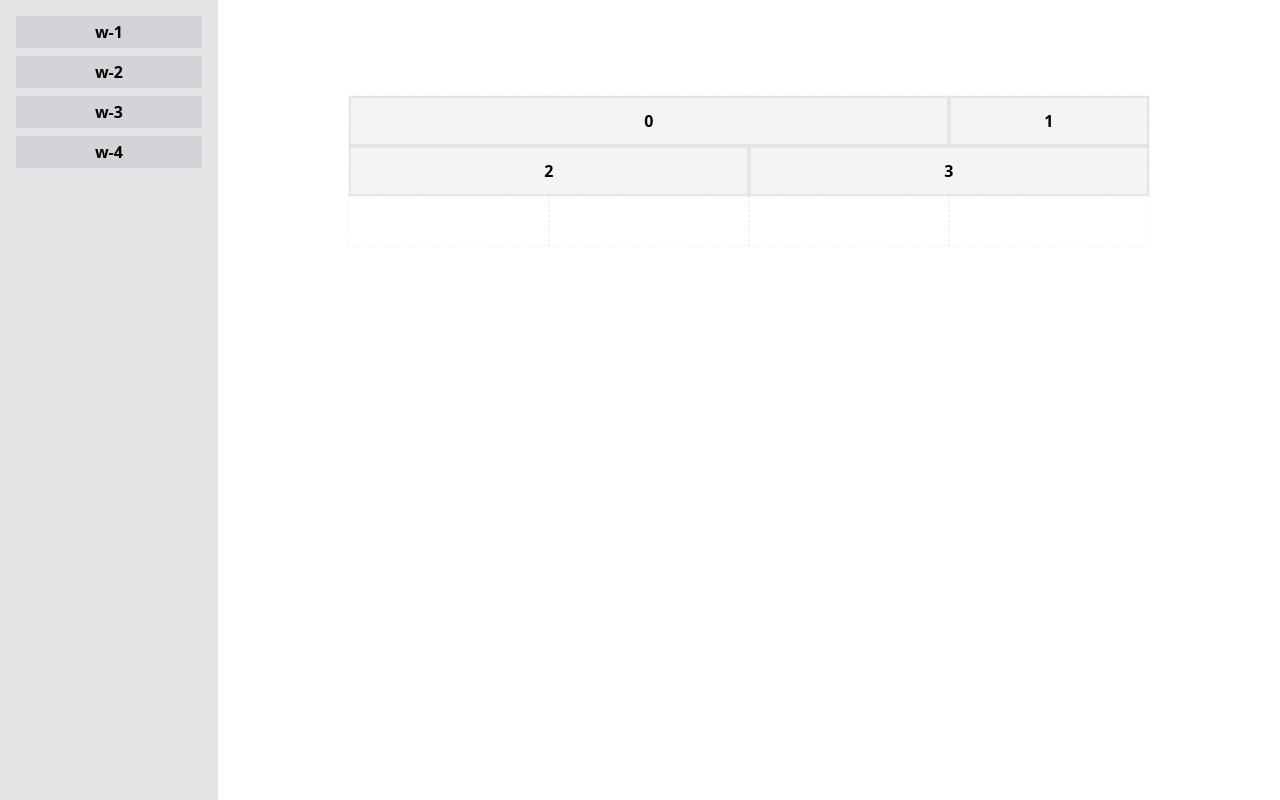
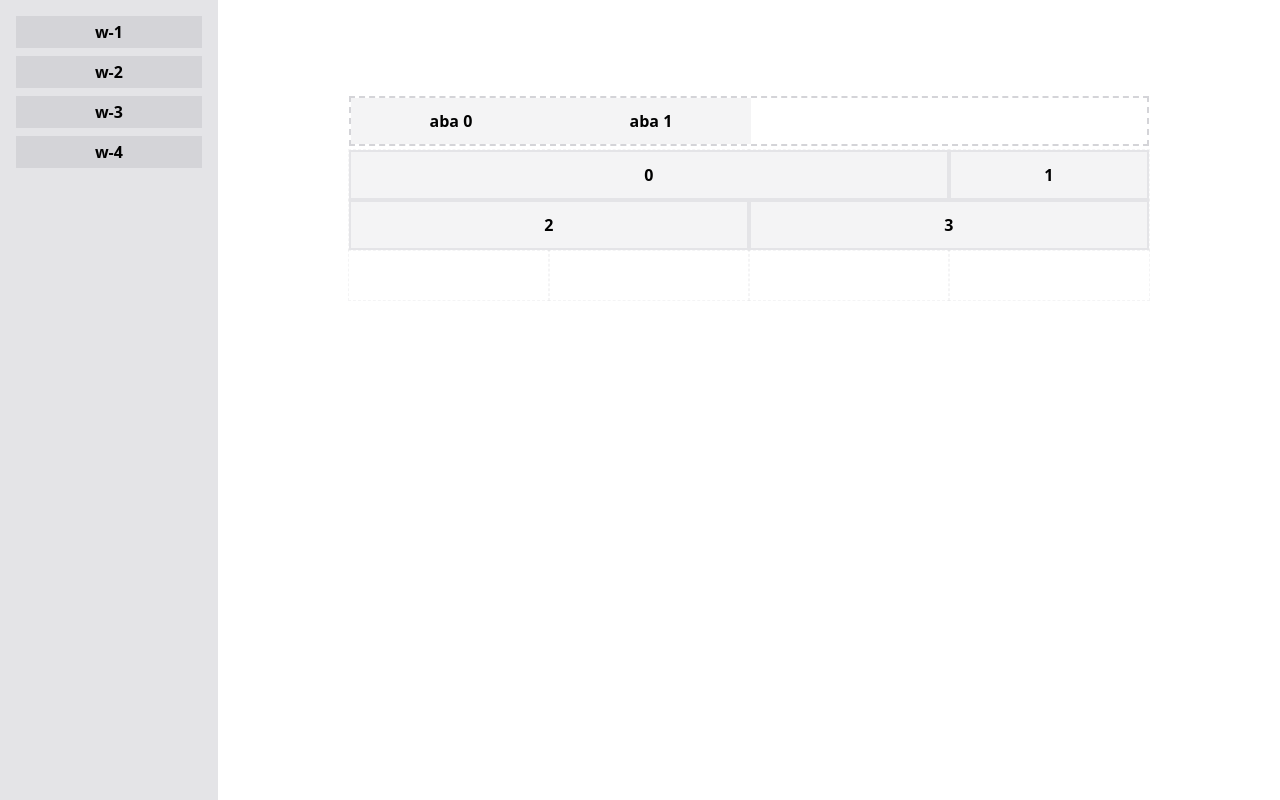
Before and after one commit to joaodematte/grid, a React (Vite) app: page / in a window 1280 px wide. Built offline with nearby package versions, Linux system fonts and the light colour scheme.

Commit message:
initial tabs development

```diff
--- a/src/App.tsx
+++ b/src/App.tsx
@@ -1,26 +1,86 @@
 import { DndContext } from '@dnd-kit/core';
+import { useReducer, useState } from 'react';
 
-import { closestLeftCorner, Grid, GridContext } from './grid';
+import { closestLeftCorner, Grid, GridContext, GridData, Layout, LayoutItem } from './grid';
+import { gridReducer } from './grid/utils/reducer';
 import { Sidebar } from './sidebar/sidebar';
+import { TabContextProvider } from './tabs';
 
-const initialLayout = [
+const initialState: GridData = {
+  0: [
     { id: '0', x: 0, y: 0, w: 3, h: 1 },
     { id: '1', x: 3, y: 0, w: 1, h: 1 },
     { id: '2', x: 0, y: 1, w: 2, h: 1 },
     { id: '3', x: 2, y: 1, w: 2, h: 1 }
-];
+  ],
+  1: [
+    { id: '4', x: 0, y: 0, w: 4, h: 1 },
+    { id: '5', x: 0, y: 1, w: 4, h: 1 },
+    { id: '6', x: 0, y: 2, w: 4, h: 1 },
+    { id: '7', x: 0, y: 3, w: 4, h: 1 }
+  ]
+};
 
 export default function App() {
+  const [state, dispatch] = useReducer(gridReducer, initialState);
+  const [activeTab, setActiveTab] = useState<number>(0);
+
+  const addItem = (tabId: number, item: LayoutItem) => {
+    dispatch({ type: 'ADD_ITEM', payload: { tabId, item } });
+  };
+
+  const removeItem = (tabId: number, itemId: string) => {
+    dispatch({ type: 'REMOVE_ITEM', payload: { tabId, itemId } });
+  };
+
+  const updateItem = (tabId: number, item: LayoutItem) => {
+    dispatch({ type: 'UPDATE_ITEM', payload: { tabId, item } });
+  };
+
+  const addTab = (tabId: number) => {
+    dispatch({ type: 'ADD_TAB', payload: { tabId } });
+  };
+
+  const removeTab = (tabId: number) => {
+    dispatch({ type: 'REMOVE_TAB', payload: { tabId } });
+  };
+
+  const updateLayout = (tabId: number, layout: Layout) => {
+    dispatch({ type: 'UPDATE_LAYOUT', payload: { tabId, layout } });
+  };
+
+  const actions = {
+    addItem,
+    removeItem,
+    updateItem,
+    addTab,
+    removeTab,
+    updateLayout
+  };
+
   return (
     <DndContext collisionDetection={closestLeftCorner}>
-      <GridContext initialLayout={initialLayout} cols={4} colWidth={200} rowHeight={50}>
+      <TabContextProvider activeTab={activeTab} setActiveTab={setActiveTab}>
+        <GridContext layout={state[activeTab]} cols={4} colWidth={200} rowHeight={50} {...actions}>
           <div className="flex h-full w-full">
             <Sidebar />
-          <div className="mt-24 flex w-full justify-center">
+            <div className="mt-24 flex w-full flex-col items-center space-y-1">
+              <div className="flex h-[50px] w-[800px] border-2 border-dashed border-zinc-300 font-bold">
+                {Object.keys(state).map((tabIndex) => (
+                  <button
+                    key={tabIndex}
+                    className="grid h-full w-[200px] place-items-center bg-zinc-100 hover:bg-zinc-200"
+                    onClick={() => setActiveTab(Number(tabIndex))}
+                  >
+                    aba {tabIndex}
+                  </button>
+                ))}
+              </div>
               <Grid />
             </div>
           </div>
         </GridContext>
+      </TabContextProvider>
     </DndContext>
   );
 }
--- a/src/grid/grid-context.tsx
+++ b/src/grid/grid-context.tsx
@@ -1,13 +1,19 @@
-import { createContext, useState } from 'react';
+import { createContext } from 'react';
 
-import { Layout } from './types';
+import { Layout, LayoutItem } from './types';
 
 interface GridContextProviderProps {
   children: React.ReactNode | React.ReactNode[];
-  initialLayout: Layout;
   cols: number;
   colWidth: number;
   rowHeight: number;
+  layout: Layout;
+  addItem: (tabId: number, item: LayoutItem) => void;
+  removeItem: (tabId: number, itemId: string) => void;
+  updateItem: (tabId: number, item: LayoutItem) => void;
+  addTab: (tabId: number) => void;
+  removeTab: (tabId: number) => void;
+  updateLayout: (tabId: number, layout: Layout) => void;
 }
 
 interface GridContextProps {
@@ -15,41 +21,18 @@ interface GridContextProps {
   colWidth: number;
   rowHeight: number;
   layout: Layout;
-  setLayout: React.Dispatch<React.SetStateAction<Layout>>;
-  updateLayoutItem: (
-    id: string,
-    props: {
-      x: number;
-      y: number;
-      w: number;
-      h: number;
-    }
-  ) => void;
-  deleteLayoutItem: (id: string) => void;
   getNextLayoutId: () => string;
+  addItem: (tabId: number, item: LayoutItem) => void;
+  removeItem: (tabId: number, itemId: string) => void;
+  updateItem: (tabId: number, item: LayoutItem) => void;
+  addTab: (tabId: number) => void;
+  removeTab: (tabId: number) => void;
+  updateLayout: (tabId: number, layout: Layout) => void;
 }
 
 export const GridContextContext = createContext<GridContextProps | null>(null);
 
-export const GridContext = ({ children, initialLayout, cols, colWidth, rowHeight }: GridContextProviderProps) => {
-  const [layout, setLayout] = useState<Layout>(initialLayout);
-
-  const updateLayoutItem = (id: string, props: { x: number; y: number; w: number; h: number }) => {
-    const index = layout.findIndex((i) => i.id === id);
-
-    if (index === -1) return;
-
-    setLayout((prevLayout) => prevLayout.map((it, i) => (i === index ? { ...it, ...props } : it)));
-  };
-
-  const deleteLayoutItem = (id: string) => {
-    const index = layout.findIndex((i) => i.id === id);
-
-    if (index === -1) return;
-
-    setLayout((prevLayout) => prevLayout.filter((item) => item.id !== id));
-  };
-
+export const GridContext = ({ children, layout, cols, colWidth, rowHeight, ...actions }: GridContextProviderProps) => {
   const getNextLayoutId = () => {
     return (layout.reduce((max, item) => Math.max(max, parseInt(item.id, 10)), -1) + 1).toString();
   };
@@ -61,10 +44,8 @@ export const GridContext = ({ children, initialLayout, cols, colWidth, rowHeight
         rowHeight,
         colWidth,
         cols,
-        updateLayoutItem,
-        deleteLayoutItem,
-        setLayout,
-        getNextLayoutId
+        getNextLayoutId,
+        ...actions
       }}
     >
       {children}
--- a/src/grid/grid.tsx
+++ b/src/grid/grid.tsx
@@ -1,6 +1,7 @@
 import { DragMoveEvent, DragOverlay, DragStartEvent, useDndMonitor } from '@dnd-kit/core';
 import { useLayoutEffect, useRef, useState } from 'react';
 
+import { useTabContext } from '../tabs/hooks/use-tab-context';
 import { GhostItem } from './ghost-item';
 import { GridItem, GridItemOverlay } from './grid-item';
 import { useGridContext } from './hooks';
@@ -8,7 +9,8 @@ import { Layout, LayoutItem } from './types';
 import { getGhostItems, getInitialSidebarItemPosition, getRows, resolveCollisions, resolveItemPosition } from './utils';
 
 export const Grid = () => {
-  const { layout, cols, colWidth, rowHeight, setLayout, getNextLayoutId } = useGridContext();
+  const { layout, cols, colWidth, rowHeight, getNextLayoutId, updateLayout } = useGridContext();
+  const { activeTab } = useTabContext();
 
   const [activeItem, setActiveItem] = useState<LayoutItem | null>(null);
   const [lastCollisionId, setLastCollisionId] = useState<string | null>(null);
@@ -22,10 +24,10 @@ export const Grid = () => {
 
   const generateLayoutItem = (id: string, w: number) => ({ id, w, h: 1 });
 
-  const updateLayout = (updatedLayout: Layout, event: DragMoveEvent) => {
+  const updateLayoutTemp = (updatedLayout: Layout, event: DragMoveEvent) => {
     const updatedLayoutWithoutCollisions = resolveCollisions([...updatedLayout], layout, event);
 
-    setLayout(updatedLayoutWithoutCollisions);
+    updateLayout(activeTab, updatedLayoutWithoutCollisions);
   };
 
   const positionItem = (event: DragMoveEvent) => {
@@ -50,7 +52,7 @@ export const Grid = () => {
       return item;
     });
 
-    updateLayout(updatedLayout, event);
+    updateLayoutTemp(updatedLayout, event);
   };
 
   const handleOnDragStart = (event: DragStartEvent) => {
@@ -79,7 +81,7 @@ export const Grid = () => {
     setLastCollisionId(null);
 
     if (shouldCreate) {
-      setLayout((prev) => [...prev, tempItem]);
+      updateLayout(activeTab, [...layout, tempItem]);
 
       isLastMoveFromSidebar.current = true;
     }
--- a/src/grid/types.ts
+++ b/src/grid/types.ts
@@ -48,3 +48,5 @@ export interface ShouldCreate {
   x: number;
   y: number;
 }
+
+export type GridData = Record<number, Layout>;
--- /dev/null
+++ b/src/grid/utils/reducer.ts
@@ -0,0 +1,120 @@
+import { GridData, Layout, LayoutItem } from '../types';
+
+interface AddItemAction {
+  type: typeof ADD_ITEM;
+  payload: {
+    tabId: number;
+    item: LayoutItem;
+  };
+}
+
+interface UpdateItemAction {
+  type: typeof UPDATE_ITEM;
+  payload: {
+    tabId: number;
+    item: LayoutItem;
+  };
+}
+
+interface RemoveItemAction {
+  type: typeof REMOVE_ITEM;
+  payload: {
+    tabId: number;
+    itemId: string;
+  };
+}
+
+interface AddTabAction {
+  type: typeof ADD_TAB;
+  payload: {
+    tabId: number;
+  };
+}
+
+interface RemoveTabAction {
+  type: typeof REMOVE_TAB;
+  payload: {
+    tabId: number;
+  };
+}
+
+interface UpdateLayoutAction {
+  type: typeof UPDATE_LAYOUT;
+  payload: {
+    tabId: number;
+    layout: Layout;
+  };
+}
+
+type GridAction =
+  | AddItemAction
+  | UpdateItemAction
+  | RemoveItemAction
+  | AddTabAction
+  | RemoveTabAction
+  | UpdateLayoutAction;
+
+export const ADD_ITEM = 'ADD_ITEM' as const;
+export const UPDATE_ITEM = 'UPDATE_ITEM' as const;
+export const REMOVE_ITEM = 'REMOVE_ITEM' as const;
+export const ADD_TAB = 'ADD_TAB' as const;
+export const REMOVE_TAB = 'REMOVE_TAB' as const;
+export const UPDATE_LAYOUT = 'UPDATE_LAYOUT' as const;
+
+export const gridReducer = (state: GridData, action: GridAction): GridData => {
+  switch (action.type) {
+    case ADD_ITEM: {
+      const { tabId, item } = action.payload;
+
+      return {
+        ...state,
+        [tabId]: [...(state[tabId] || []), item]
+      };
+    }
+
+    case UPDATE_ITEM: {
+      const { tabId, item } = action.payload;
+      return {
+        ...state,
+        [tabId]: state[tabId]?.map((existingItem) => (existingItem.id === item.id ? item : existingItem)) || []
+      };
+    }
+
+    case REMOVE_ITEM: {
+      const { tabId, itemId } = action.payload;
+
+      return {
+        ...state,
+        [tabId]: state[tabId]?.filter((item) => item.id !== itemId) || []
+      };
+    }
+
+    case ADD_TAB: {
+      const { tabId } = action.payload;
+
+      return {
+        ...state,
+        [tabId]: []
+      };
+    }
+
+    case REMOVE_TAB: {
+      const { tabId } = action.payload;
+
+      // eslint-disable-next-line @typescript-eslint/no-unused-vars
+      const { [tabId]: _, ...rest } = state;
+      return rest;
+    }
+
+    case UPDATE_LAYOUT: {
+      const { tabId, layout } = action.payload;
+      return {
+        ...state,
+        [tabId]: layout
+      };
+    }
+
+    default:
+      return state;
+  }
+};
--- /dev/null
+++ b/src/tabs/hooks/use-tab-context.tsx
@@ -0,0 +1,13 @@
+import { useContext } from 'react';
+
+import { TabContext } from '../tabs-context';
+
+export function useTabContext() {
+  const context = useContext(TabContext);
+
+  if (!context) {
+    throw new Error('useTabContext must be used within a TabProvider');
+  }
+
+  return context;
+}
--- /dev/null
+++ b/src/tabs/index.ts
@@ -0,0 +1 @@
+export * from './tabs-context';
--- /dev/null
+++ b/src/tabs/tabs-context.tsx
@@ -0,0 +1,18 @@
+import React, { createContext } from 'react';
+
+interface TabContextProps {
+  activeTab: number;
+  setActiveTab: React.Dispatch<React.SetStateAction<number>>;
+}
+
+interface TabProviderProps {
+  activeTab: number;
+  setActiveTab: React.Dispatch<React.SetStateAction<number>>;
+  children: React.ReactNode | React.ReactNode[];
+}
+
+export const TabContext = createContext<TabContextProps | null>(null);
+
+export function TabContextProvider({ children, activeTab, setActiveTab }: TabProviderProps) {
+  return <TabContext.Provider value={{ activeTab, setActiveTab }}>{children}</TabContext.Provider>;
+}
```
Lines whose indentation alone changed are shown as unchanged.
